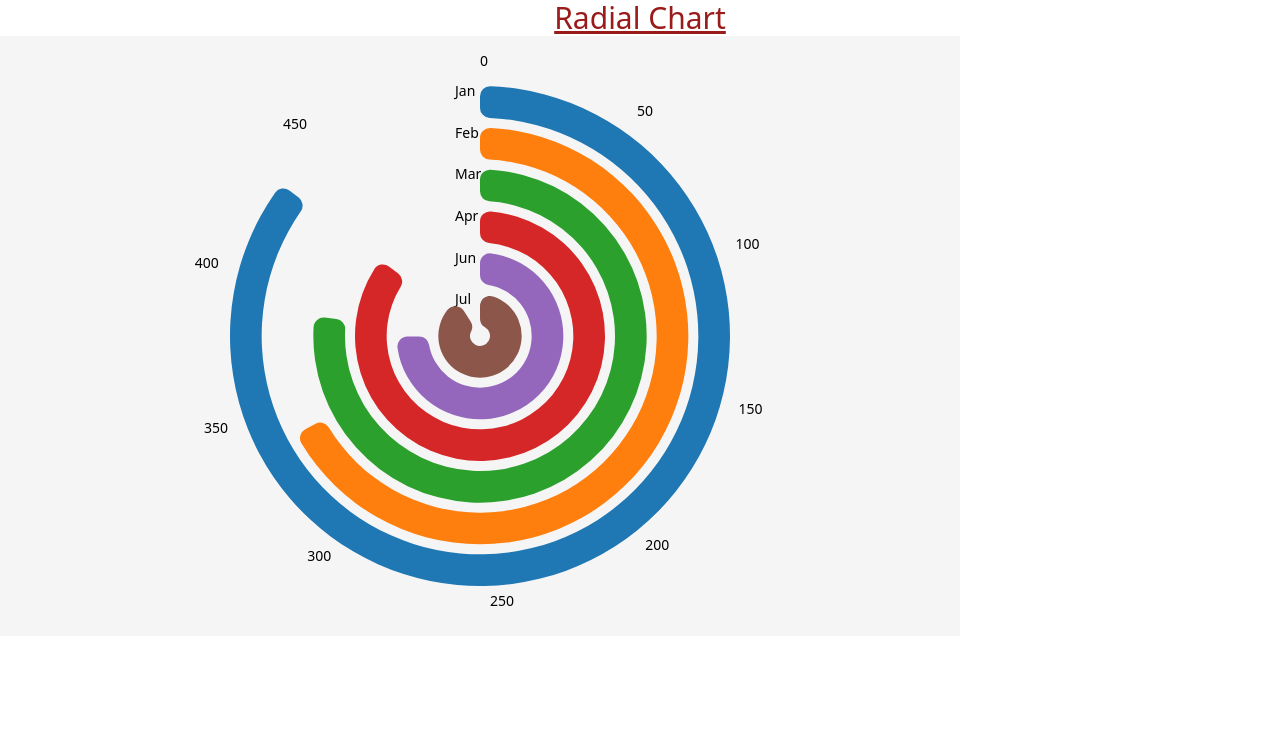
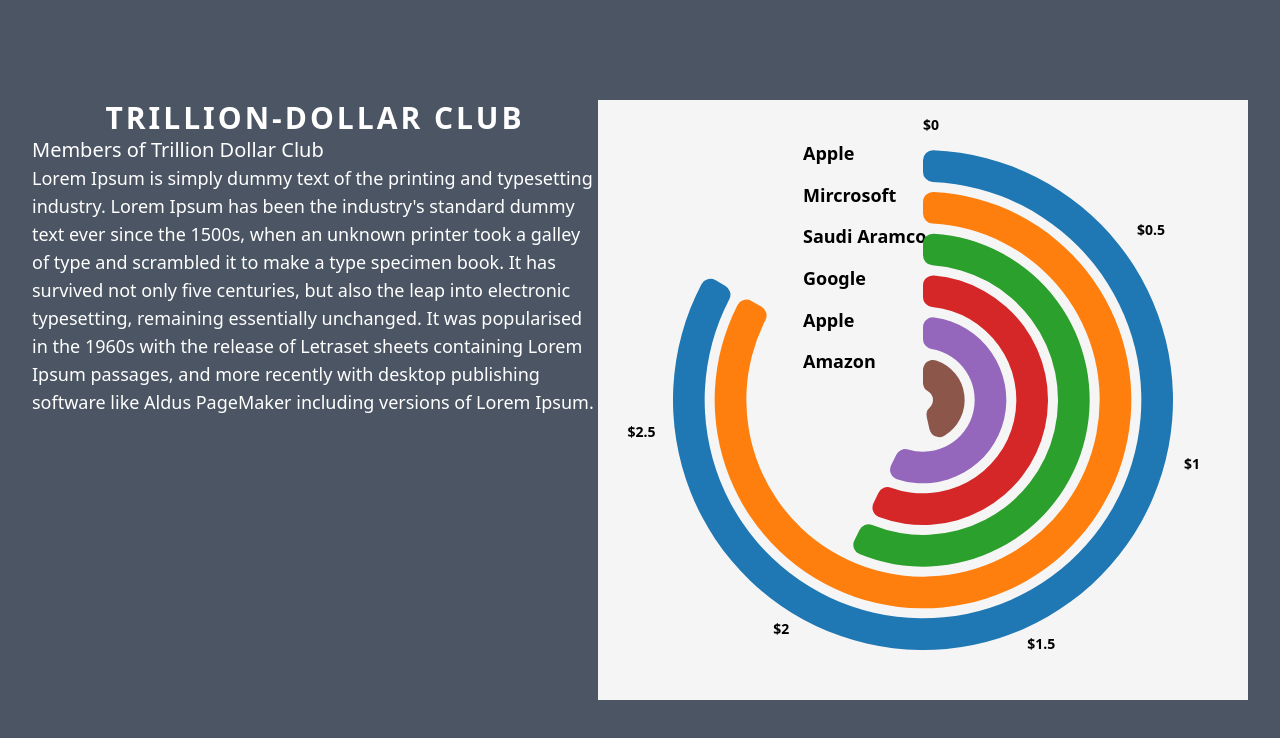
Before and after one commit to simbamkenya/radial-chart-d3, a React (Create React App) app: page / in a window 1280 px wide. Shown: the top 738 px of the page. Built offline with nearby package versions, Linux system fonts and the light colour scheme.

Commit message:
updating design of the project

```diff
--- a/src/App.js
+++ b/src/App.js
@@ -4,9 +4,24 @@
 
 function App() {
   return (
-    <div className="App">
-      <h1 className='underline text-3xl text-red-800'>Radial Chart</h1>
-      <Radial/>
+    <div className="antialiased bg-gray-600 min-h-screen flex justify-center items-center">
+      <div className='flex px-8 py-4'>
+        <div>
+            <h1 className='flex-none text-3xl text-white font-bold uppercase text-center tracking-widest space-y-4'>Trillion-Dollar Club</h1>
+            <h1 className='text-white text-xl'>Members of Trillion Dollar Club</h1>
+            <p className='tracking-6 text-lg text-white'>Lorem Ipsum is simply dummy text of the printing and typesetting industry.
+               Lorem Ipsum has been the industry's standard dummy text ever since the 1500s,
+                when an unknown printer took a galley of type and scrambled it to make a type specimen book.
+                It has survived not only five centuries, but also the leap into electronic typesetting,
+                remaining essentially unchanged. It was popularised in the 1960s with the release of Letraset
+                sheets containing Lorem Ipsum passages, and more recently with desktop publishing software like
+                Aldus PageMaker including versions of Lorem Ipsum.</p>
+        </div>
+
+        <div className='flex justify-center items-center'>
+        <Radial/>
+        </div>
+      </div>
     </div>
   );
 }
--- a/src/components/Radial.js
+++ b/src/components/Radial.js
@@ -3,30 +3,50 @@
 
 
 function Radial() {
-    const width= 960,
+    const width= 650,
         height = 600,
         chartRadius = height/2 - 40;
     const color = scaleOrdinal(schemeCategory10)
 
     const data = [
-        {name: "Jan", value :432},
-        {name: "Feb", value :340},
-        {name: "Mar", value :389},
-        {name: "Apr", value :432},
-        {name: "Jun", value :379},
-        {name: "Jul", value :460},
-    ]
+        {
+          name: "Apple",
+          value : 2.861,
+        },
+        {
+          name: "Mircrosoft",
+          value: 2.861,
+        },
+        {
+          name : "Saudi Aramco",
+          value : 1.965,
+        },
+        {
+          name : "Google",
+          value : 1.961,
+        },
+        {
+          name : "Apple",
+          value : 1.965,
+        },
+        {
+          name : "Amazon",
+          value: 1.598,
+        },
+
+      ]
+
 
     // const chartArcs = useRef(chartArcs)
     const PI = Math.PI,
         arcMinRadius = 10,
         arcPadding = 10,
-        labelPadding = -25,
+        labelPadding = -120,
         numTicks = 10;
 
     //scale
     const scale = scaleLinear()
-     .domain([0, max(data, d => d.value) * 1.1])
+     .domain([0, max(data, d => d.value) * 1.2])
      .range([0, 2 * PI])
 
     const ticks = scale.ticks(numTicks).slice(0,-1)
@@ -46,14 +66,11 @@
     const numArcs = keys.length
     const arcWidth = (chartRadius - arcMinRadius - numArcs * arcPadding) / numArcs;
 
-    // const radialAxis =
 
-    // const axialAxis =
-
-    // function arcTween(d, i){
-    //     const interpolate = interpolate(0, d.value)
-    //     return t => arcGenerator(interpolate(i), i)
-    // }
+    function arcTween(d, i){
+        const interpolate = interpolate(0, d.value)
+        return t => arcGenerator(interpolate(i), i)
+    }
 
     const rad2deg = angle => angle * 180 / PI;
 
@@ -66,19 +83,19 @@
                     <g className='r axis'>
                         {/* <circle r={getOuterRadius(i) + arcPadding}/> */}
                         {/* <circle r={25* i + arcPadding}/> */}
-                        <text x={labelPadding} y={-getOuterRadius(i) + arcPadding}>{d.name}</text>
+                        <text className='font-bold text-lg' x={labelPadding} y={-getOuterRadius(i) + arcPadding}>{d.name}</text>
                     </g>
                 ))}
 
                 {ticks.map((d,i) => (
                     <g className='a axis' transform={`rotate(${rad2deg(scale(d)) - 90})`}>
                         {/* <line x2={chartRadius}/> */}
-                        <text style={{textAnchor: (scale(d) >= PI && scale(d) < 2 * PI ? 'end': null)}}x={chartRadius + 10} transform={`rotate(${90 - rad2deg(scale(d))},${chartRadius+ 10},0)`}>{d}</text>
+                        <text className='font-bold text-gray-500' style={{textAnchor: (scale(d) >= PI && scale(d) < 2 * PI ? 'end': null)}}x={chartRadius + 10} transform={`rotate(${90 - rad2deg(scale(d))},${chartRadius+ 10},0)`}>${d}</text>
                     </g>
                 ))}
                 {data.map((d,i) => (
                     <g className='data'>
-                        {console.log(arcGenerator(d))}
+                        {/* {console.log(arcGenerator(d))} */}
                         <path d={arcGenerator({innerRadius: getInnerRadius(i), outerRadius: getOuterRadius(i), startAngle: 0, endAngle: scale(d.value) })} style={{fill: color(d)}} className='arc'/>
                         {/* {console.log(arcGenerator(d))} */}
                         {/* {console.log(arcGenerator({innerRadius: getInnerRadius(i), outerRadius: getOuterRadius(i), endAngle: scale(d) }))} */}
```
